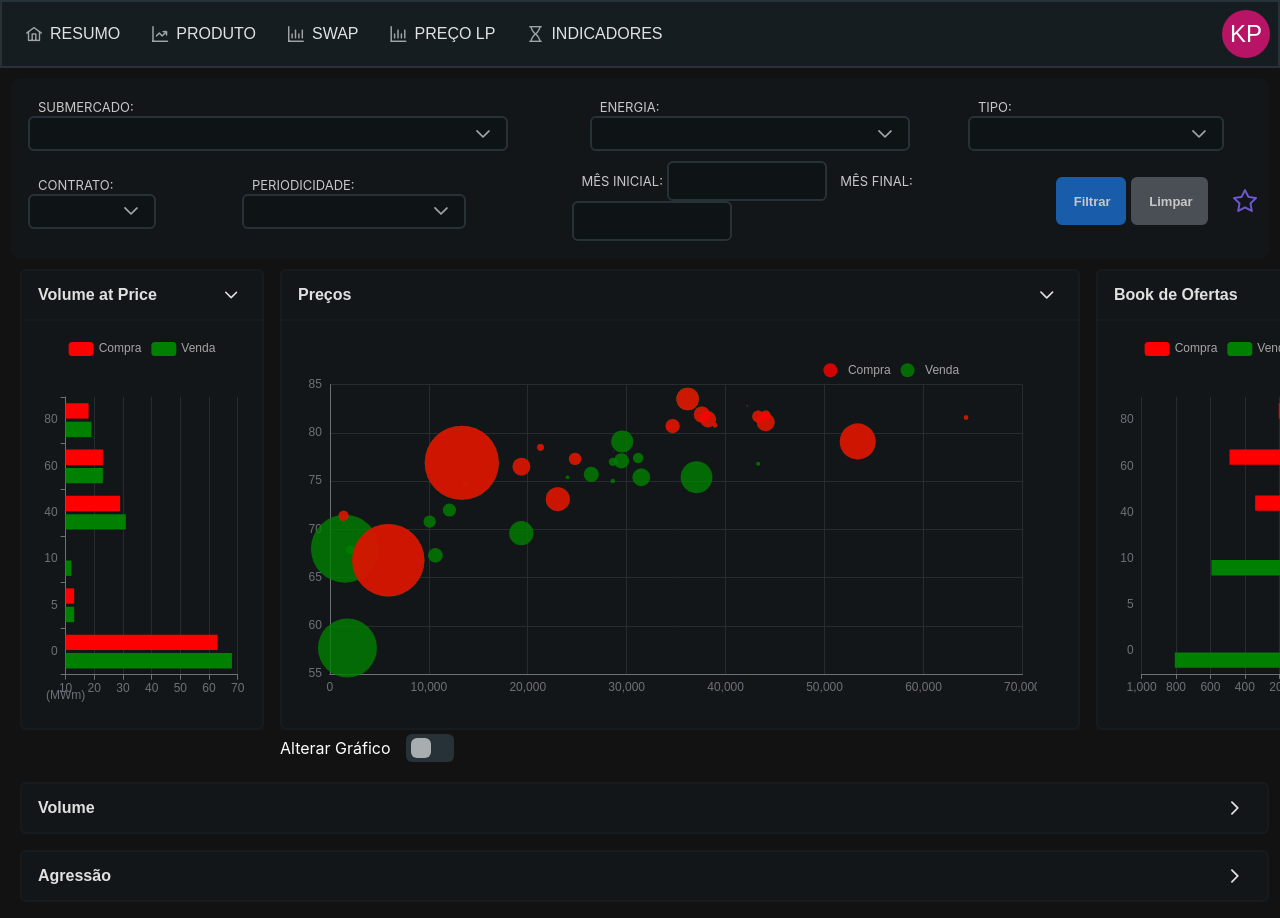
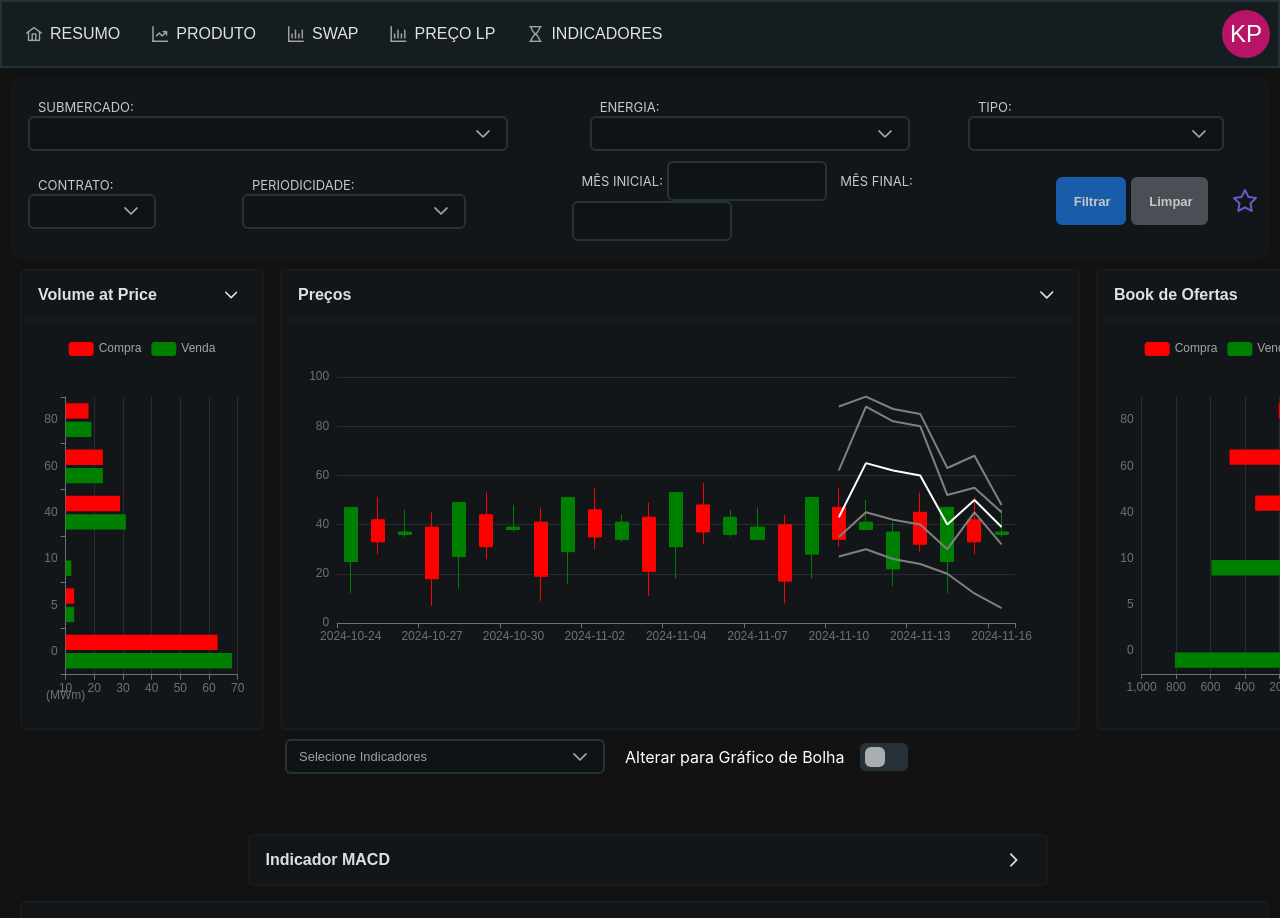
Before and after one commit to KarolinaFernandaPereira/Trabalho, a React (Create React App) app: page /produto in a window 1280 px wide. Shown: the top 918 px of the page. Built offline with nearby package versions, Linux system fonts and the light colour scheme; a web font is replaced by a local one.

Commit message:
Novas funções

```diff
--- a/src/Pages/Home.css
+++ b/src/Pages/Home.css
@@ -7,6 +7,13 @@
     padding-top: 1rem;
 }
 
+
+.MapaVolume1 {
+    padding-left: 5px;
+    padding-right: 5px;
+
+    margin-top: 15px;
+}
 
 .conjuntoHome2 {
     display: flex;
--- a/src/Pages/Home.js
+++ b/src/Pages/Home.js
@@ -18,13 +18,35 @@ function Home(){
         <div>
             <MenuHeader/>
 
+            <div className='MapaVolume1'>
+
+                <div>
+                    {/* MAPA DE VOLUME DIARIO */}
+                    <div className="MapaVolume2">
+                        <Accordion activeIndex={0} className="MapaVolume3">
+                            <AccordionTab header={
+                                <>
+                                    <span> Mapa de Volume Diário </span>
+                                </>
+                            }>
+
+                            <div className="cardGraficoVolume">
+                                <GraficoMapaVolumeDiario />
+                                <GraficoMapaLinhaVol />
+                            </div>
+
+                            </AccordionTab>
+                        </Accordion>
+                    </div>
+                </div>
+            </div>
 
             <div className='conjuntoHome4'>
 
                 <div>
                     { /* PercentualAgressoes */}
                     <div className="containerHome" >
-                        <Accordion activeIndex={0} className="percentualAgressoes1" >
+                        <Accordion activeIndex={1} className="percentualAgressoes1" >
                             <AccordionTab  header={
                                 <>
                                     <span> Percentual de Agressões </span>
@@ -44,7 +66,7 @@ function Home(){
                 <div>
                 { /* HistoricoAgressoes */}
                     <div className="containerHome" >
-                        <Accordion activeIndex={0} className="historicoAgressoes">
+                        <Accordion activeIndex={1} className="historicoAgressoes">
                             <AccordionTab  header={
                                 <>
                                     <span> Histórico de Agressões </span>
@@ -153,29 +175,6 @@ function Home(){
 
             </div>
 
-            <div className='conjuntoHome3'>
-
-                <div>
-                    {/* MAPA DE VOLUME DIARIO */}
-                    <div className="containerHome">
-                        <Accordion activeIndex={1} className="agrssaoAcumulado">
-                            <AccordionTab header={
-                                <>
-                                    <span> Mapa de Volume Diário </span>
-                                </>
-                            }>
-
-                            <div className="cardGraficoVolume">
-                                <GraficoMapaVolumeDiario />
-                                <GraficoMapaLinhaVol />
-                            </div>
-
-                            </AccordionTab>
-                        </Accordion>
-                    </div>
-                </div>
-            </div>
-
             {/* <div className='conjuntoHome3'>
                 <div>
                      Mapa Volume
--- a/src/Pages/PrecoLP.js
+++ b/src/Pages/PrecoLP.js
@@ -2,6 +2,8 @@ import React from 'react';
 import MenuHeader from '../componentes/menu';
 import { HistoricoPrecosConvencional } from '../componentes/precoLp/Historico';
 import Filtro2 from '../componentes/precoLp/FiltroLp';
+import { GraficoDistribuicaoVolume } from '../componentes/resumo/charts/distribuicaoVolume';
+import { Accordion, AccordionTab } from 'primereact/accordion';
 
 function PrecoLp(){
     return(
@@ -9,6 +11,24 @@ function PrecoLp(){
             <MenuHeader/>
             <Filtro2/>
             <HistoricoPrecosConvencional/>
+            <div>
+                    { /*Distribuição de Volume*/}
+                    <div>
+                        <Accordion activeIndex={1} className="cardGrafico3" >
+                            <AccordionTab  header={
+                                <>
+                                    <span> Distribuição de Volume </span>
+                                </>
+                            }>
+                                <div>
+
+                                    <GraficoDistribuicaoVolume />
+                                </div>
+
+                            </AccordionTab>
+                        </Accordion>
+                    </div>
+            </div>
         </div>
     );
 }
--- a/src/Pages/Produto.css
+++ b/src/Pages/Produto.css
@@ -4,6 +4,19 @@
     padding-bottom: 20px;
     padding-left: 20px;
 
+}
+
+.conjuntoProdutos_Colum_Indi{
+    display: flex;
+    flex-direction: column;
+
+    gap: 1rem;
+
+
+    padding-left: 20px;
+    padding-right: 5px;
+    padding-bottom: 15px;
+    align-items: center;
 }
 
 .conjuntoProdutos_Row {
--- a/src/Pages/Produto.js
+++ b/src/Pages/Produto.js
@@ -14,6 +14,8 @@ import { GraficoPrecos } from '../componentes/produto/precos';
 
 import { InputSwitch } from "primereact/inputswitch";
 import { GraficoCandleStick } from '../componentes/produto/candleStick';
+import { GraficoMacd } from '../componentes/indicadores/macd';
+import BotaoIndicador from '../componentes/BotaoIndicador';
 
 function Produto(){
 
@@ -56,8 +58,8 @@ function Produto(){
 
                             <div className="cardGraficoPreco">
 
+                            <GraficoPrecos />
 
-                                <GraficoCandleStick />
                             </div>
 
                             </AccordionTab>
@@ -70,7 +72,7 @@ function Produto(){
                         }>
 
                         <div className="cardGraficoPreco">
-                            <GraficoPrecos />
+                            <GraficoCandleStick />
                         </div>
 
                         </AccordionTab>
@@ -82,7 +84,8 @@ function Produto(){
                     <div style={{display: 'flex', alignItems: 'center', marginTop: '4px', gap: '15px', flexDirection: 'row-reverse', justifyContent: 'start'}}>
 
                         <InputSwitch checked={check} onChange={(e) => setCheck(e.value)}/>
-                        <span>Alterar Gráfico</span>
+                        <span>Alterar para Gráfico de Bolha</span>
+                        <BotaoIndicador />
                     </div>
                 </div>
 
@@ -102,6 +105,33 @@ function Produto(){
                         </AccordionTab>
                     </Accordion>
                 </div>
+
+            </div>
+
+            { /* MACD */}
+            <div style={{paddingTop: '35px'}}>
+
+
+
+                <div className="conjuntoProdutos_Colum_Indi">
+
+                    <div className="containerProdutoIndi">
+                        <Accordion activeIndex={1}>
+                            <AccordionTab className="preco" header={
+                                <>
+                                    <span> Indicador MACD </span>
+                                </>
+                            }>
+
+                            <div className='CardGrficoHome'>
+                                <GraficoMacd />
+                            </div>
+
+                            </AccordionTab>
+                        </Accordion>
+                    </div>
+                </div>
+
 
             </div>
 
--- a/src/Pages/Swap.js
+++ b/src/Pages/Swap.js
@@ -4,12 +4,14 @@ import { GraficoSwap01 } from '../componentes/swap/swap01';
 import "../componentes/swap/swap.css"
 import { GraficoSwap02 } from '../componentes/swap/swap02';
 import Filtro1 from '../componentes/produto/filtro';
+import BotaoIndicador from '../componentes/BotaoIndicador';
 
 function Swap(){
     return(
         <div>
             <MenuHeader/>
             <Filtro1 />
+            <BotaoIndicador style={{ display: "flex", alignItems: "center"}}/>
             <div className='containerSwap'>
                 <div className='cardGrafico2'>
                     <GraficoSwap01 />
--- /dev/null
+++ b/src/componentes/BotaoIndicador.js
@@ -0,0 +1,42 @@
+import React, { useState } from "react";
+import { MultiSelect } from 'primereact/multiselect';
+
+export default function BotaoIndicador(){
+    const [selectedIndi, setselectedIndi] = useState(null);
+
+    const indicadores = [
+        {
+            name: 'Stop ATR', code: 'ATR',
+        },
+        {
+            name: 'RSI', code: 'RSI',
+        },
+        {
+            name: 'MACD', code: 'MACD',
+        },
+        {
+            name: 'SAR Parabólico', code: 'SAR',
+        },
+        {
+            name: 'Supertrend', code: 'SUPER',
+        },
+        {
+            name: 'Bandas de Bollinger', code: 'BOLLINGER',
+        },
+        {
+            name: 'Médias Móveis das Máximas e Mínimas', code: 'MEDIA',
+        },
+    ];
+
+    return (
+        <>
+        {/* INDICADORES */}
+            <div className="cardFiltro">
+                <MultiSelect value={selectedIndi} onChange={(e) => setselectedIndi(e.value)} options={indicadores}
+                    display="chip" optionLabel="name" optionGroupChildren={['indicadores']}
+                    className="filtroEnergia" breakpoint="767px" placeholder="Selecione Indicadores" />
+            </div>
+        </>
+    )
+
+}
--- a/src/componentes/resumo/charts/distribuicaoVolume.js
+++ b/src/componentes/resumo/charts/distribuicaoVolume.js
@@ -57,7 +57,7 @@ export const GraficoDistribuicaoVolume = () => {
             data: [100, 200, 200, NaN, NaN, 70, 10, 3, 3, 3, 3, NaN, NaN, NaN, 3, NaN, NaN, NaN, NaN, NaN, 3]
           },
           {
-            name: 'Volume',
+            name: 'Unidade',
             color: "rgb(98, 18, 202)",
             type: 'bar',
             stack: 'Total',
--- a/src/componentes/resumo/charts/volumeDIario.js
+++ b/src/componentes/resumo/charts/volumeDIario.js
@@ -13,15 +13,17 @@ export const GraficoMapaVolumeDiario = () => {
     [10, 30, 1, 2, 'B', 0],
     [30, 60, 0, 1, 'A', 100],
     [60, 80, 2, 3, 'C', 100],
-    [30, 60, 3, 4, 'D', 100],
-    [60, 80, 4, 5, 'E', 100],
+    [80, 100, 3, 4, 'D', 0],
+    [100, 115, 2, 3, 'C', 100],
+    [115, 118, 4, 5, 'C', 100],
+    [118, 125, 0, 1, 'A', 100],
   ]
   const option = {
 
     tooltip: {},
     xAxis: {
       scale: true,
-      max: 100,
+      max: 125,
       type: 'value',
       splitLine: {
         lineStyle: {
```
